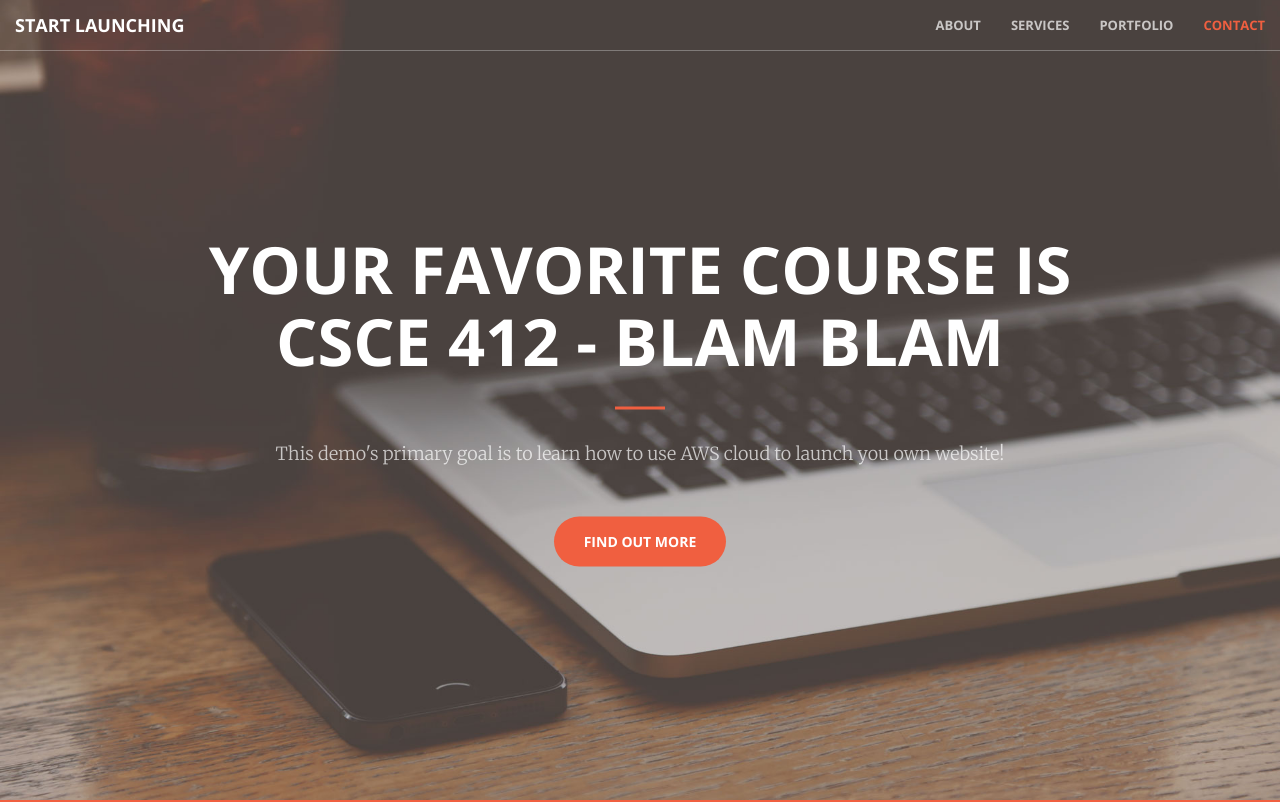
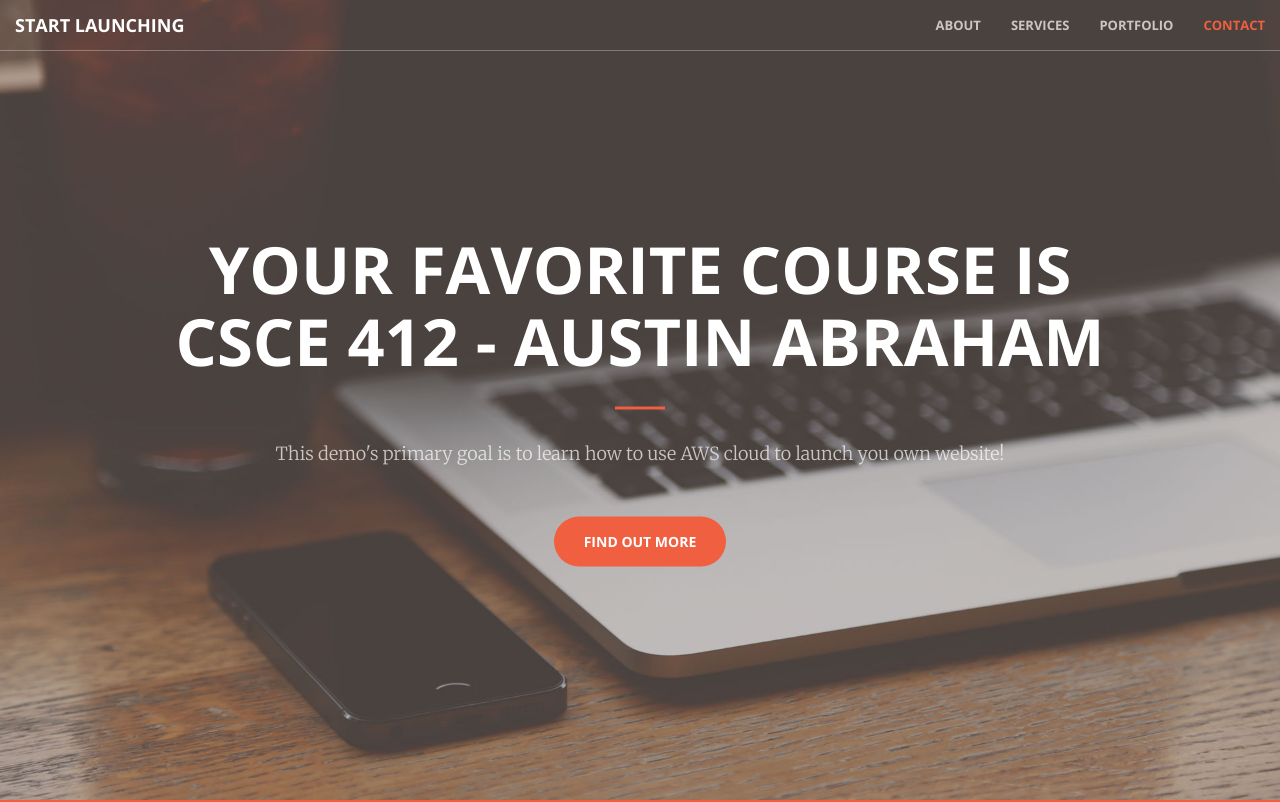
Before and after one commit to abaustinva/csce412project5, a plain HTML site: page index.html in a window 1280 px wide. Shown: the top 802 px of the page. Drawn offline with nearby package versions, Linux system fonts and the light colour scheme.

Commit message:
fourth change

```diff
--- a/index.html
+++ b/index.html
@@ -74,7 +74,7 @@
     <header>
         <div class="header-content">
             <div class="header-content-inner">
-                <h1>Your Favorite Course is CSCE 412 - BLAM BLAM</h1>
+                <h1>Your Favorite Course is CSCE 412 - Austin Abraham</h1>
                 <hr>
                 <p>This demo's primary goal is to learn how to use AWS cloud to launch you own website!</p>
                 <a href="#about" class="btn btn-primary btn-xl page-scroll">Find Out More</a>
```
